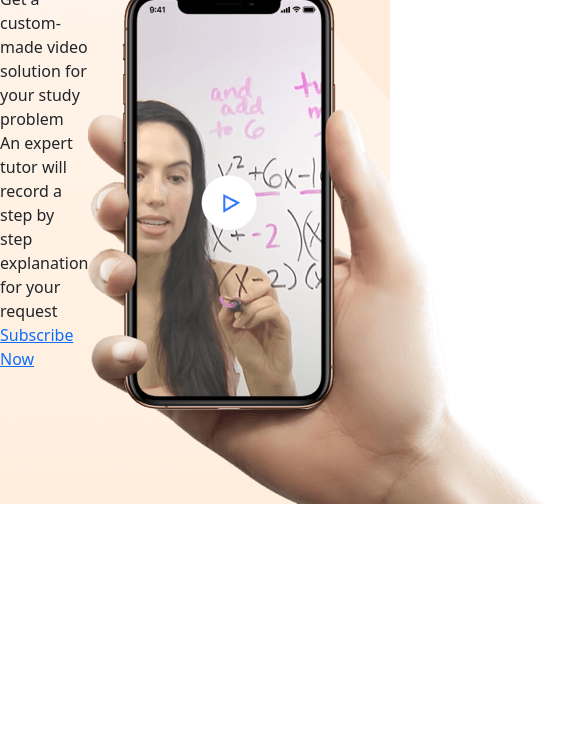
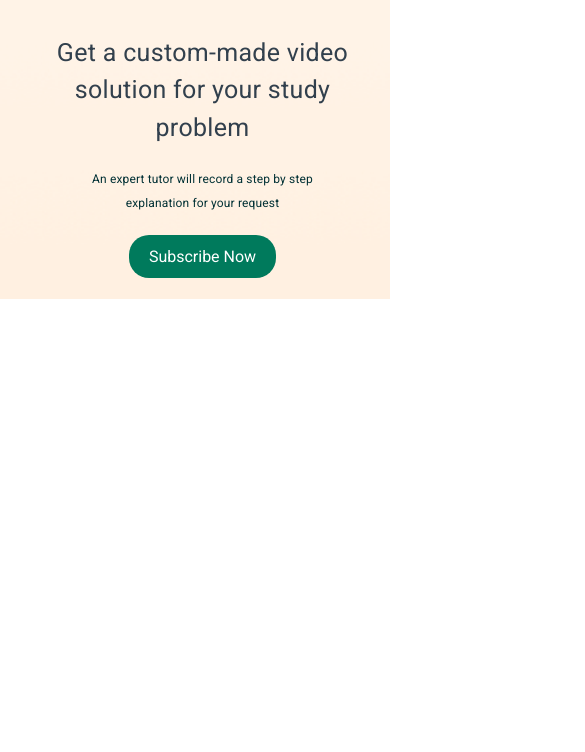
Before and after one commit to Georgijs2004/Nerdify, a plain HTML site: page index.html in a window 390 px wide. Shown: the part 92-844 px from the top of the page, 585 px wide, since content can reach past the window. Drawn offline with nearby package versions, Linux system fonts and the light colour scheme.

Commit message:
introduction section media
Was made:
introduction section media.

```diff
--- a/index.html
+++ b/index.html
@@ -39,7 +39,7 @@
         </header>
         <main>
             <section class="introduction">
-                <div class="introduction__inner d-flex justify-content-centers align-content-center">
+                <div class=" introduction__inner wrapper d-flex justify-content-center">
                     <div class="introduction__col">
                         <div class="introduction__main-txt">
                             Get a custom-made video solution for your study problem
--- /dev/null
+++ b/sass/media.scss
@@ -0,0 +1,83 @@
+@media(max-width: 990px) {
+    .introduction {
+        &__col:first-child {
+            padding-left: 35px;
+        }
+
+        &__col:last-child {
+            padding-left: 10px;
+        }
+
+        &__main-txt {
+            font-size: 40px;
+        }
+
+        &__small-txt {
+            font-size: 14px;
+        }
+
+        &__btn {
+
+
+            a {
+                border-radius: 20px;
+                padding: 14px 25px;
+            }
+        }
+    }
+}
+
+@media(max-width: 900px) {
+    .introduction {
+        &__col:first-child {
+            padding-left: 25px;
+        }
+
+        &__col:last-child {
+            padding-left: 10px;
+        }
+
+        &__main-txt {
+            font-size: 30px;
+        }
+
+        &__small-txt {
+            font-size: 12px;
+        }
+
+        &__btn {
+            margin-top: 30px;
+
+            a {
+                border-radius: 20px;
+                padding: 12px 20px;
+            }
+        }
+    }
+}
+
+@media(max-width: 750px) {
+    .introduction {
+        &__media {
+            display: none;
+        }
+
+        &__inner {
+            padding-bottom: 30px;
+        }
+
+        &__col:first-child {
+            padding-top: 0px;
+            max-width: 531px;
+            text-align: center;
+        }
+    }
+}
+
+@media(max-width: 390px) {
+    .introduction {
+        &__main-txt {
+            font-size: 25px;
+        }
+    }
+}
--- a/sass/style.scss
+++ b/sass/style.scss
@@ -1,9 +1,25 @@
 $Roboto:'Roboto',
 sans-serif;
 
+body {
+    font-family: $Roboto !important;
+}
+
+a {
+    text-decoration: none;
+    color: black;
+
+    &:hover {
+        text-decoration: none;
+        color: black;
+    }
+}
+
 .wrapper {
-    min-width: 1040px;
+    max-width: 1040px;
     margin: 0 auto;
+    padding-right: 15px;
+    padding-left: 15px;
 }
 
 .mr-auto {
@@ -26,7 +42,6 @@ sans-serif;
 }
 
 .nav-link {
-    font-family: $Roboto !important;
     letter-spacing: 0.15px;
     color: #023135 !important;
 
@@ -41,3 +56,56 @@ sans-serif;
 .logo {
     max-width: 112px !important;
 }
+
+//introduction
+.introduction {
+    padding-top: 45px;
+
+    &__col:first-child {
+        padding-top: 23px;
+        max-width: 531px;
+    }
+
+    &__col:last-child {
+        padding-left: 52px;
+    }
+
+    &__main-txt {
+        letter-spacing: 0.31px;
+        font-size: 50px;
+        color: #32404D;
+    }
+
+    &__small-txt {
+        padding-top: 21px;
+        font-size: 16px;
+        line-height: 24px;
+        letter-spacing: 0.15px;
+        color: #023135;
+    }
+
+    &__btn {
+        margin-top: 60px;
+
+        a {
+            padding: 18px 38px;
+            background-color: #007a5c;
+            color: white !important;
+            border-radius: 30px;
+
+            &:hover {
+                background-color: #006149;
+            }
+        }
+    }
+
+    &__media {
+        max-width: 460px;
+
+        img {
+            max-width: 100%;
+        }
+    }
+}
+
+@import 'media';
```
Also changed, not shown: css/media.css (added), css/style.css.
